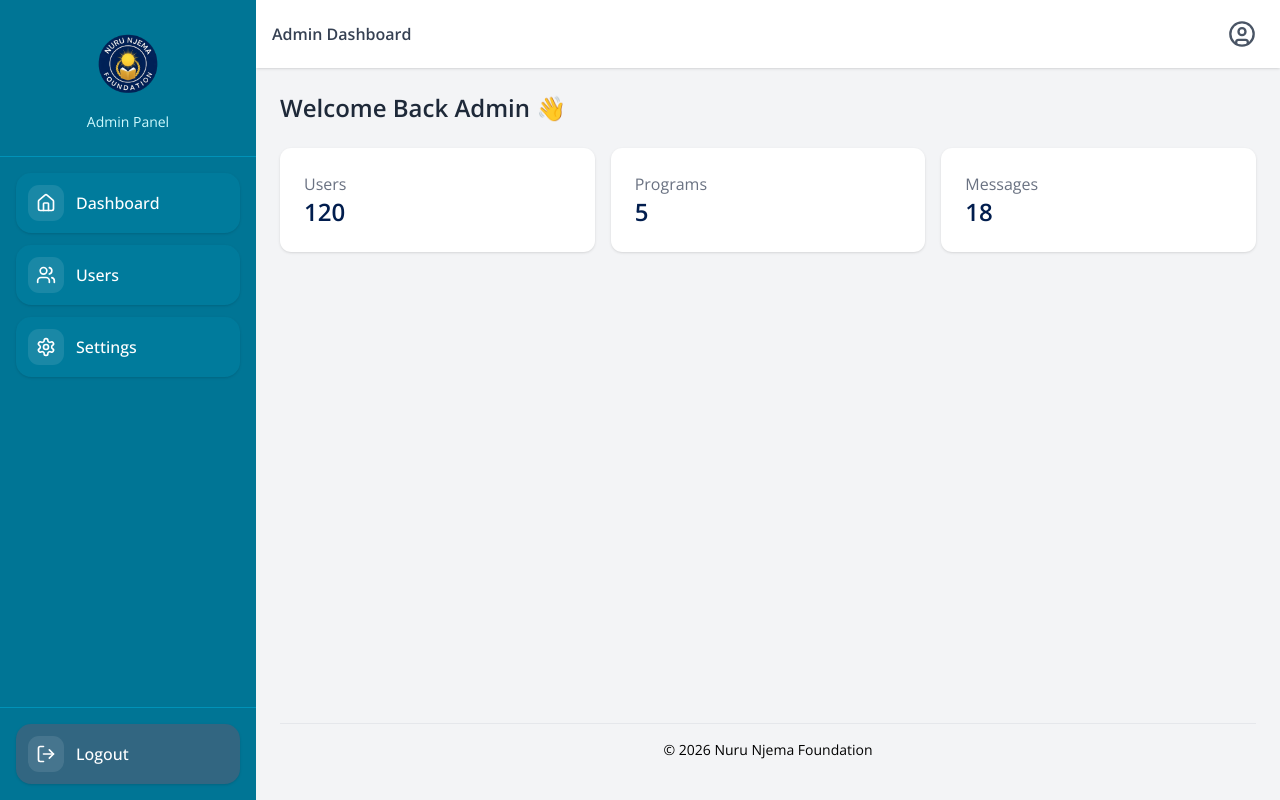
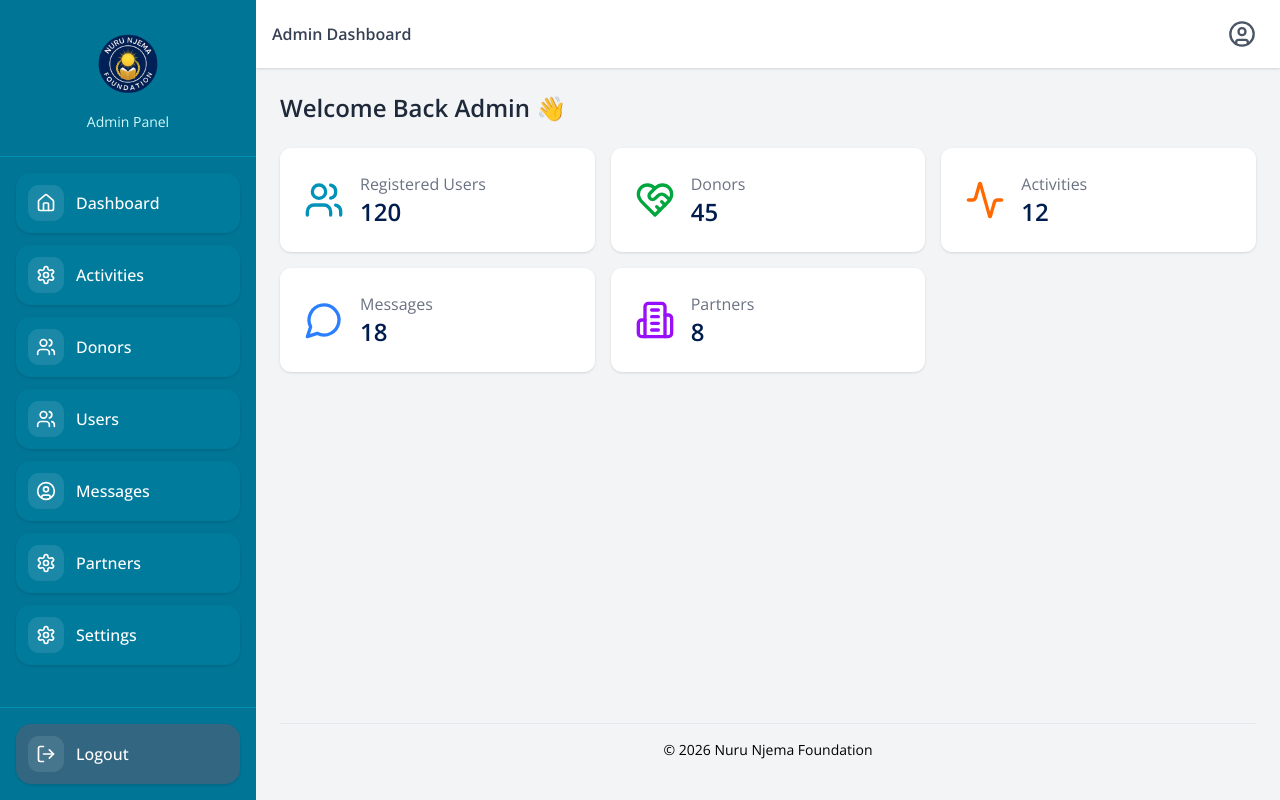
Before and after one commit to maulidhamisimwalimu97/nuru-njema, a Next.js app: page /auth/admin-dashboard in a window 1280 px wide. Built offline with nearby package versions, Linux system fonts and the light colour scheme.

Commit message:
dashboard updated

```diff
--- a/app/auth/admin-dashboard/layout.tsx
+++ b/app/auth/admin-dashboard/layout.tsx
@@ -59,6 +59,28 @@ export default function AdminLayout({
             <span className="font-medium">Dashboard</span>
         </Link>
 
+        {/* Activities */}
+        <Link
+            href="/auth/admin-dashboard/activities"
+            className="flex items-center gap-3 p-3 rounded-xl bg-cyan-600/20 hover:bg-cyan-600 transition shadow-sm hover:shadow-md"
+        >
+            <div className="bg-white/10 p-2 rounded-lg">
+            <Settings className="h-5 w-5 text-white" />
+            </div>
+            <span className="font-medium">Activities</span>
+        </Link>
+
+        {/* Donors */}
+        <Link
+            href="/auth/admin-dashboard/donors"
+            className="flex items-center gap-3 p-3 rounded-xl bg-cyan-600/20 hover:bg-cyan-600 transition shadow-sm hover:shadow-md"
+        >
+            <div className="bg-white/10 p-2 rounded-lg">
+            <Users className="h-5 w-5 text-white" />
+            </div>
+            <span className="font-medium">Donors</span>
+        </Link>
+
         {/* Users */}
         <Link
             href="/auth/admin-dashboard/users"
@@ -68,6 +90,28 @@ export default function AdminLayout({
             <Users className="h-5 w-5 text-white" />
             </div>
             <span className="font-medium">Users</span>
+        </Link>
+
+        {/* Messages */}
+        <Link
+            href="/auth/admin-dashboard/messages"
+            className="flex items-center gap-3 p-3 rounded-xl bg-cyan-600/20 hover:bg-cyan-600 transition shadow-sm hover:shadow-md"
+        >
+            <div className="bg-white/10 p-2 rounded-lg">
+            <UserCircle className="h-5 w-5 text-white" />
+            </div>
+            <span className="font-medium">Messages</span>
+        </Link>
+
+        {/* Partners */}
+        <Link
+            href="/auth/admin-dashboard/partners"
+            className="flex items-center gap-3 p-3 rounded-xl bg-cyan-600/20 hover:bg-cyan-600 transition shadow-sm hover:shadow-md"
+        >
+            <div className="bg-white/10 p-2 rounded-lg">
+            <Settings className="h-5 w-5 text-white" />
+            </div>
+            <span className="font-medium">Partners</span>
         </Link>
 
         {/* Settings */}
--- a/app/auth/admin-dashboard/page.tsx
+++ b/app/auth/admin-dashboard/page.tsx
@@ -1,3 +1,13 @@
+"use client";
+
+import {
+  Users,
+  HeartHandshake,
+  Activity,
+  MessageCircle,
+  Building2,
+} from "lucide-react";
+
 export default function AdminDashboard() {
   return (
     <div className="grid gap-6">
@@ -9,19 +19,49 @@ export default function AdminDashboard() {
       {/* Cards */}
       <div className="grid grid-cols-1 md:grid-cols-3 gap-4">
 
-        <div className="bg-white p-6 rounded-lg shadow">
-          <h3 className="text-gray-500">Users</h3>
-          <p className="text-2xl font-bold">120</p>
+        {/* Users */}
+        <div className="bg-white p-6 rounded-lg shadow flex items-center gap-4">
+          <Users className="h-10 w-10 text-cyan-600" />
+          <div>
+            <h3 className="text-gray-500">Registered Users</h3>
+            <p className="text-2xl font-bold">120</p>
+          </div>
         </div>
 
-        <div className="bg-white p-6 rounded-lg shadow">
-          <h3 className="text-gray-500">Programs</h3>
-          <p className="text-2xl font-bold">5</p>
+        {/* Donors */}
+        <div className="bg-white p-6 rounded-lg shadow flex items-center gap-4">
+          <HeartHandshake className="h-10 w-10 text-green-600" />
+          <div>
+            <h3 className="text-gray-500">Donors</h3>
+            <p className="text-2xl font-bold">45</p>
+          </div>
         </div>
 
-        <div className="bg-white p-6 rounded-lg shadow">
-          <h3 className="text-gray-500">Messages</h3>
-          <p className="text-2xl font-bold">18</p>
+        {/* Activities */}
+        <div className="bg-white p-6 rounded-lg shadow flex items-center gap-4">
+          <Activity className="h-10 w-10 text-orange-500" />
+          <div>
+            <h3 className="text-gray-500">Activities</h3>
+            <p className="text-2xl font-bold">12</p>
+          </div>
+        </div>
+
+        {/* Messages */}
+        <div className="bg-white p-6 rounded-lg shadow flex items-center gap-4">
+          <MessageCircle className="h-10 w-10 text-blue-500" />
+          <div>
+            <h3 className="text-gray-500">Messages</h3>
+            <p className="text-2xl font-bold">18</p>
+          </div>
+        </div>
+
+        {/* Partners */}
+        <div className="bg-white p-6 rounded-lg shadow flex items-center gap-4">
+          <Building2 className="h-10 w-10 text-purple-600" />
+          <div>
+            <h3 className="text-gray-500">Partners</h3>
+            <p className="text-2xl font-bold">8</p>
+          </div>
         </div>
 
       </div>
```
Lines whose indentation alone changed are shown as unchanged.
